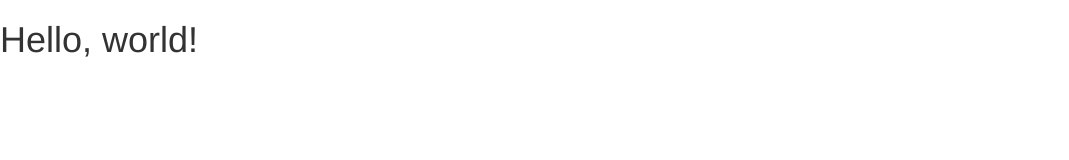
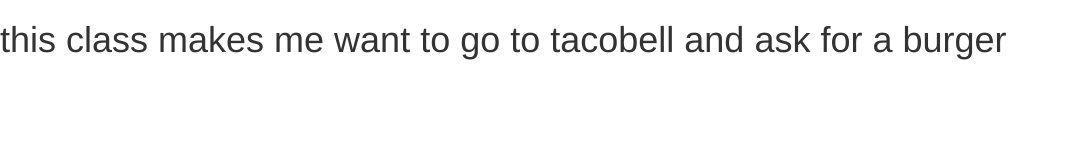
Before and after one commit to AliciaMayaa/AliciaMayaa.github.io, a plain HTML site: page index.html in a window 1280 px wide. Shown: the whole page, without its empty margins (0-1069 px from the left). Drawn offline with nearby package versions, Linux system fonts and the light colour scheme.

Commit message:
Update index.html

```diff
--- a/index.html
+++ b/index.html
@@ -18,7 +18,7 @@
     <![endif]-->
   </head>
   <body>
-    <h1>Hello, world!</h1>
+    <h1>this class makes me want to go to tacobell and ask for a burger</h1>
 
     <!-- jQuery (necessary for Bootstrap's JavaScript plugins) -->
     <script src="https://ajax.googleapis.com/ajax/libs/jquery/1.12.4/jquery.min.js"></script>
```
